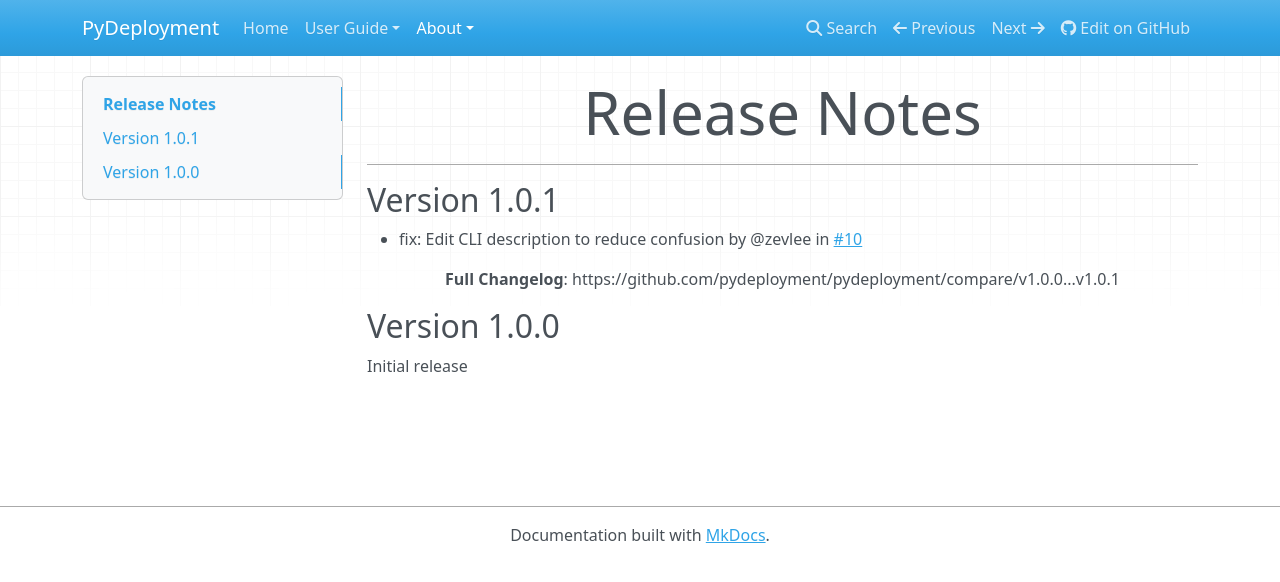
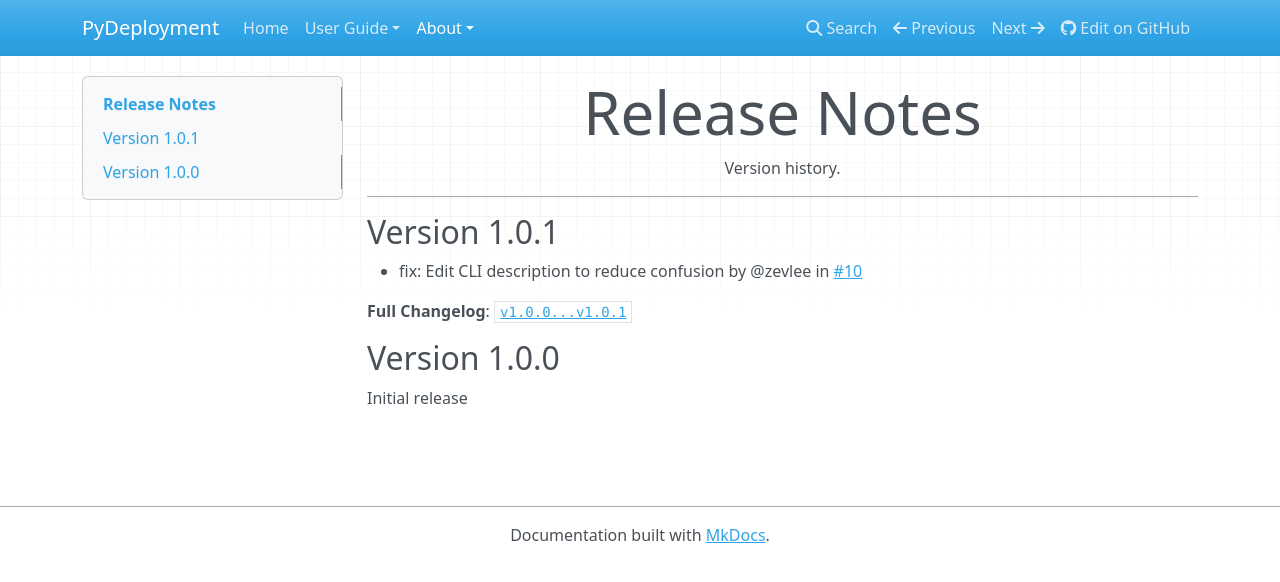
Before and after one commit to pydeployment/pydeployment, an MkDocs documentation site: the page built from docs/about/release-notes.md, in a window 1280 px wide. Shown: the top 582 px of the page. Built offline with MkDocs 1.6.1, drawn with Linux system fonts in a browser that asks for light colours; nearby versions of some CDN libraries.

Commit message:
docs: Update version history page
[ci skip]

```diff
--- a/docs/about/release-notes.md
+++ b/docs/about/release-notes.md
@@ -1,11 +1,13 @@
 # Release Notes
+
+Version history.
 
 ---
 
 ## Version 1.0.1
 * fix: Edit CLI description to reduce confusion by @zevlee in [#10](https://github.com/pydeployment/pydeployment/pull/10)
 
-**Full Changelog**: https://github.com/pydeployment/pydeployment/compare/v1.0.0...v1.0.1
+**Full Changelog**: [`v1.0.0...v1.0.1`](https://github.com/pydeployment/pydeployment/compare/v1.0.0...v1.0.1)
 
 ## Version 1.0.0
 Initial release
```
